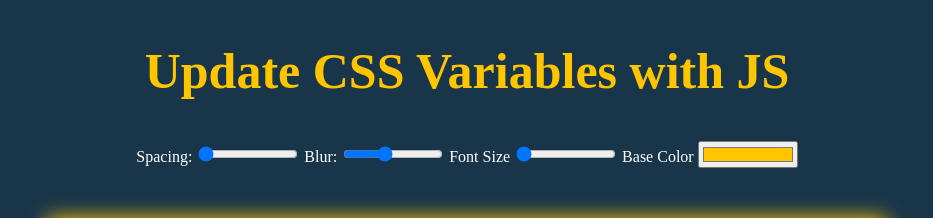
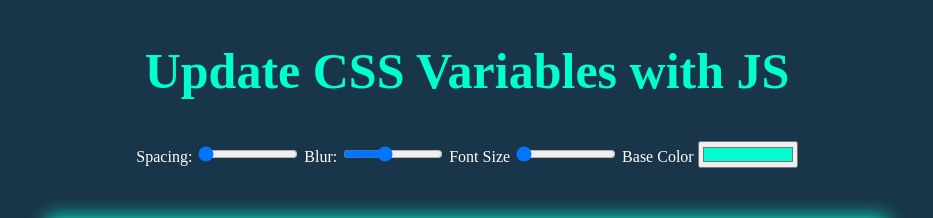
Before and after one commit to Taaylored/lvl3, a plain HTML site: page index.html in a window 1280 px wide. Shown: the top 218 px of the page, without its empty margins (173-1106 px from the left). Drawn offline with Linux system fonts and the light colour scheme; grey boxes are pictures that could not be loaded.

Commit message:
color changes

```diff
--- a/index.html
+++ b/index.html
@@ -22,7 +22,7 @@
 
 
     <label for="base">Base Color</label>
-    <input id="base" type="color" name="base" value="#ffc600">
+    <input id="base" type="color" name="base" value="#00ffce">
   </div>
 
   <img src="https://source.unsplash.com/7bwQXzbF6KE/800x500">
@@ -30,11 +30,12 @@
   <style>
 
       :root {
-            --base: #ffc600;
+            --base: #00ffce;
             --spacing: 20px;
             --blur: 10px;
             --size: 50px;
       }
+
 
       img {
           padding: var(--spacing);
```
